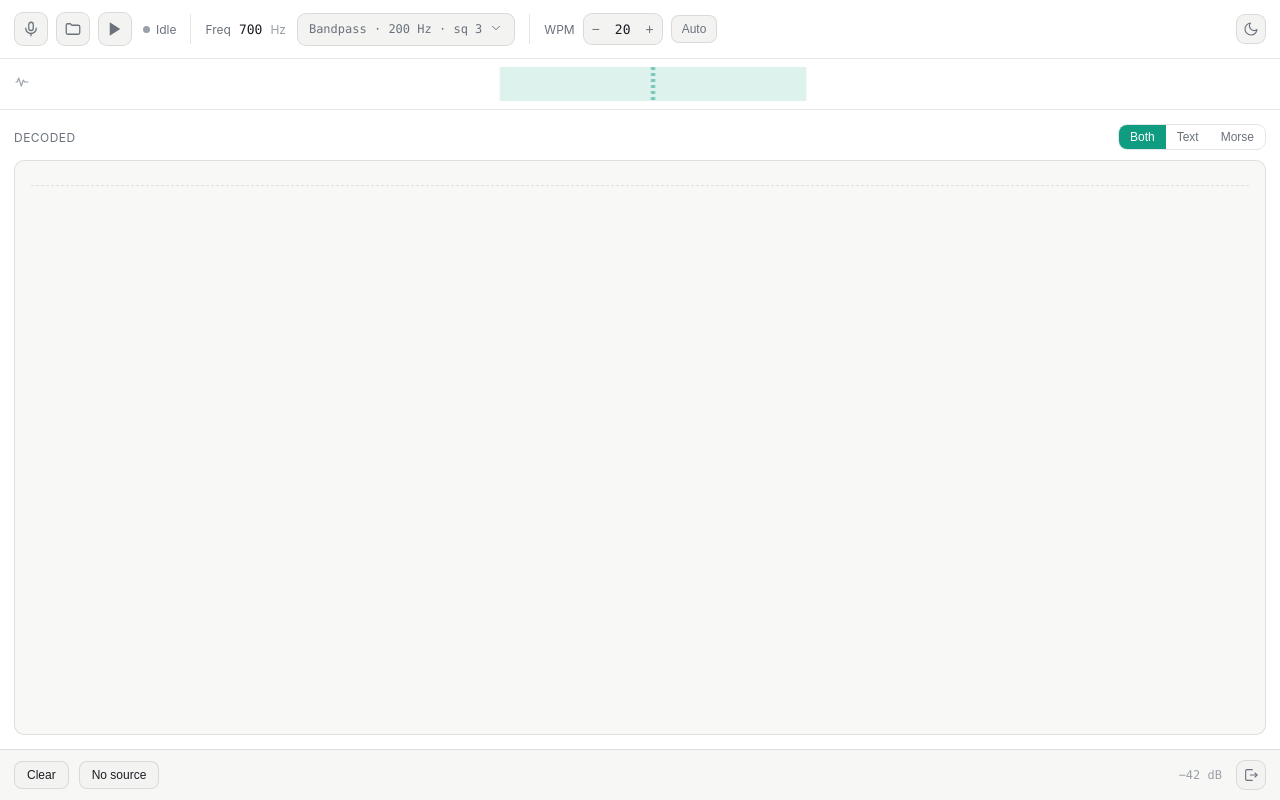
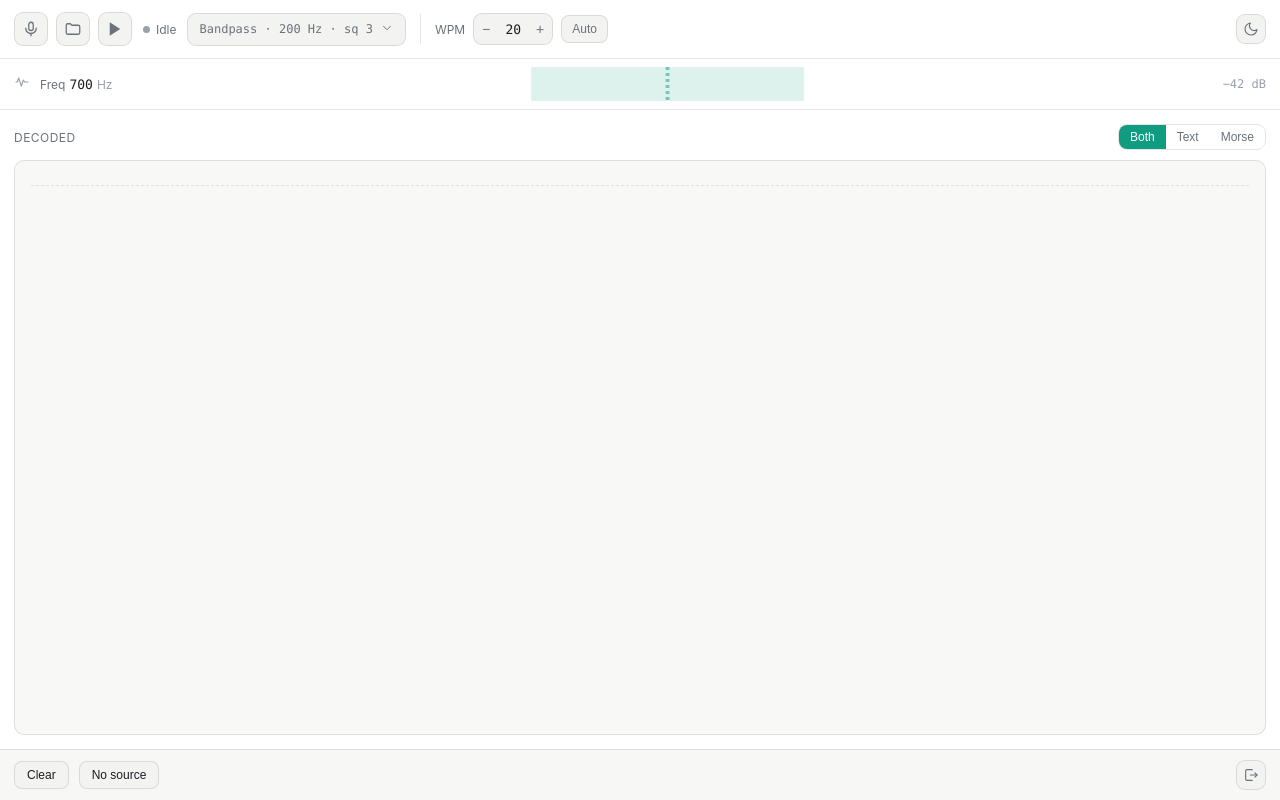
Before and after one commit to raff/morse-decoder, a website built with Vite: page frontend/index.html in a window 1280 px wide. Built offline with nearby package versions, Linux system fonts and the light colour scheme.

Commit message:
ui: move Freq and dB readouts to flank the spectrum display
Remove both from the toolbar and statusbar respectively; place Freq on
the left of the canvas and the dB meter on the right within the spec-row.

Co-Authored-By: Claude Sonnet 4.6 <noreply@anthropic.com>

```diff
--- a/frontend/index.html
+++ b/frontend/index.html
@@ -15,9 +15,6 @@
         <button class="ic" id="recBtn" aria-pressed="false" aria-label="Start decoding"></button>
       </div>
       <span class="grp" style="gap:6px;"><span id="dot" style="width:7px;height:7px;border-radius:50%;background:var(--tx3);"></span><span class="lab" id="statusText">Idle</span></span>
-
-      <div class="sep"></div>
-      <div class="grp"><span class="lab">Freq</span><span class="ro" id="freqRo">700</span><span class="lab" style="color:var(--tx3)">Hz</span></div>
 
       <button class="tbtn" id="filtBtn" aria-haspopup="true" aria-expanded="false">
         <span class="sub" id="filtSummary">Bandpass · 200 Hz · sq 3</span>
@@ -52,7 +49,9 @@
 
     <div class="spec-row">
       <span id="waveIcon"></span>
+      <span class="grp" style="gap:4px;"><span class="lab">Freq</span><span class="ro" id="freqRo">700</span><span class="lab" style="color:var(--tx3)">Hz</span></span>
       <canvas id="spec" width="600" height="34"></canvas>
+      <span class="meter" id="meter">−42 dB</span>
     </div>
 
     <div class="decode">
@@ -75,10 +74,7 @@
         <button class="sbtn" id="clearBtn">Clear</button>
         <button class="sbtn" id="srcBtn"><span id="srcLabel">No source</span></button>
       </div>
-      <div class="grp" style="gap:14px;">
-        <span class="meter" id="meter">−42 dB</span>
-        <button class="ic" id="exportBtn" style="width:30px;height:30px;" aria-label="Export decoded text"></button>
-      </div>
+      <button class="ic" id="exportBtn" style="width:30px;height:30px;" aria-label="Export decoded text"></button>
     </div>
 
   </div>
```
